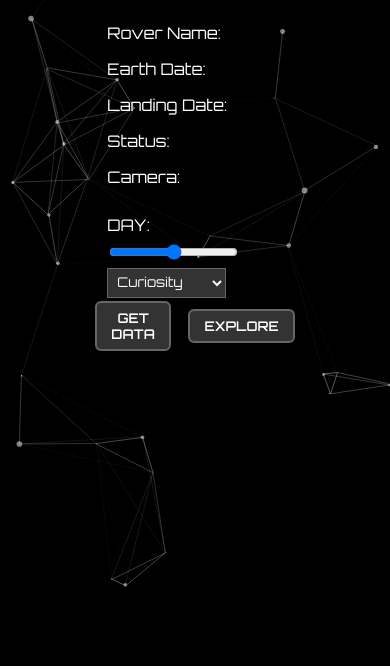
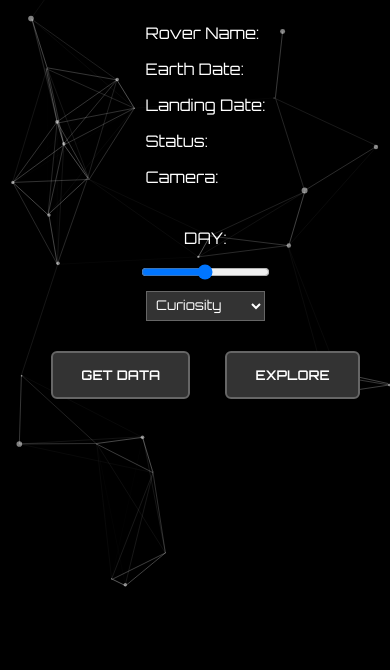
Before and after one commit to maxuscoder/STAR, a website: page RTS_Tracking/rts_tracking.html in a window 390 px wide. Shown: the part 178-848 px from the top of the page. Drawn offline with nearby package versions, Linux system fonts and the light colour scheme.

Commit message:
mobile design tweaks

```diff
--- a/RTS_Tracking/rts_styles.css
+++ b/RTS_Tracking/rts_styles.css
@@ -7,6 +7,7 @@ body {
   justify-content: space-between;
   height: 100vh;
   font-family: 'Orbitron', sans-serif;
+  background-color: #000;
 }
 
 #particles-js {
@@ -79,6 +80,7 @@ body {
 }
 
 .btns {
+  margin-top: 30px;
   display: flex;
   justify-content: center;
   align-items: center;
@@ -166,8 +168,8 @@ body {
 }
 
 #rover-img {
-  width: 30%;
-  height: 30%;
+  width: 40%;
+  height: 40%;
   display: none;
   margin-right: 5%;
   transition: transform 0.5s ease-in-out;
@@ -198,6 +200,16 @@ body {
   }
 }
 
+@media (max-width: 1050px) {
+  .content-div {
+    width: 100%;
+  }
+  #rover-img {
+    width: 30%;
+    height: 30%;
+  }
+}
+
 @media (max-width: 900px) {
   .filters {
     display: block;
@@ -211,3 +223,19 @@ body {
     font-size: 1.4rem;
   }
 }
+
+@media (max-width: 700px) {
+  .results {
+    flex-direction: column;
+  }
+  .settings {
+    display: flex;
+    flex-direction: column;
+    justify-content: center;
+    align-items: center;
+  }
+  #rover-img {
+    width: 50%;
+    height: 50%;
+  }
+}
--- a/RTS_Tracking/rts_tracking.html
+++ b/RTS_Tracking/rts_tracking.html
@@ -49,10 +49,10 @@
                 <option value="spirit">Spirit</option>
                 <option value="opportunity">Opportunity</option>
               </select>
-              <div class="btns">
-                <button class="get-data-btn">GET DATA</button>
-                <button class="explore-btn">EXPLORE</button>
-              </div>
+            </div>
+            <div class="btns">
+              <button class="get-data-btn">GET DATA</button>
+              <button class="explore-btn">EXPLORE</button>
             </div>
           </div>
           <!-- ======================= -->
```
Also changed, not shown: index.html (+1 -1 lines).
